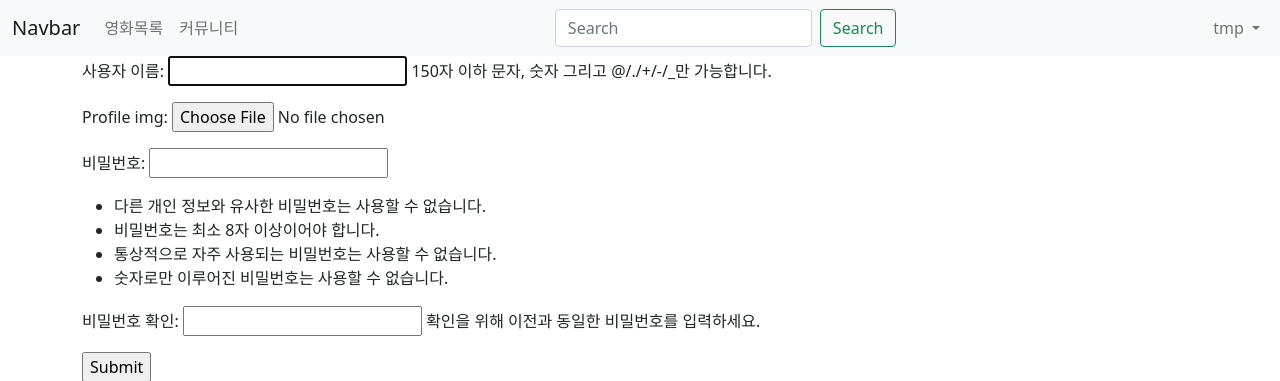
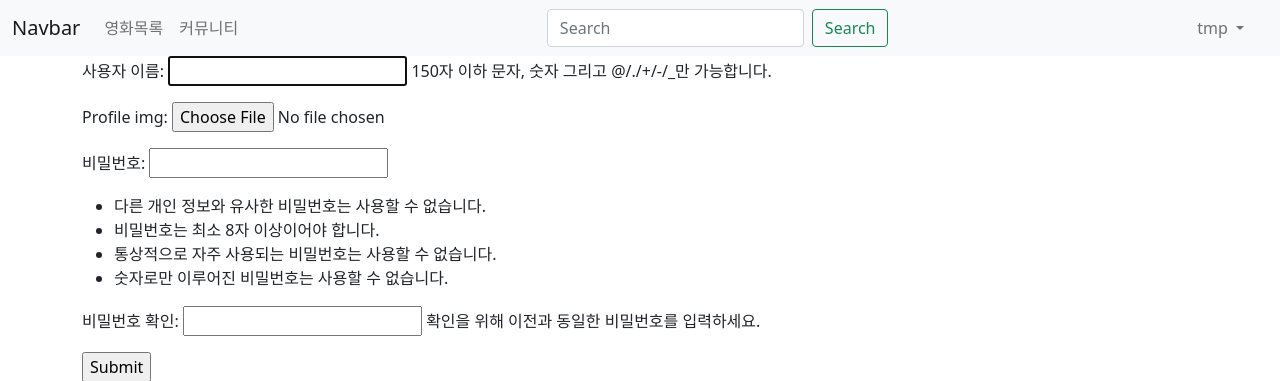
Before and after one commit to DMH-JH/pjt-final, a Django app: page /accounts/signup/ in a window 1280 px wide. Shown: the top 381 px of the page. Run offline with Django 3.2, Linux system fonts and the light colour scheme.

Commit message:
profile weight size update

```diff
--- a/templates/_nav.html
+++ b/templates/_nav.html
@@ -19,7 +19,7 @@
 
       <ul class="navbar-nav ms-auto mb-2 mb-lg-0">
         <li class="nav-item dropdown">
-          <a class="nav-link dropdown-toggle" href="#" id="dropdownmenu" role="button" data-bs-toggle="dropdown" aria-expanded="false">
+          <a class="me-3 nav-link dropdown-toggle" href="#" id="dropdownmenu" role="button" data-bs-toggle="dropdown" aria-expanded="false">
             tmp
           </a>
           <ul class="dropdown-menu" aria-labelledby="dropdownmenu">
--- a/templates/base.html
+++ b/templates/base.html
@@ -12,6 +12,12 @@
       max-width: 100%;
       height: auto !important;
     }
+    .dropdown-menu {
+      min-width: 10px !important;
+      {% comment %} height: 500px !important; {% endcomment %}
+    }
+    {% block style %}
+    {% endblock style %}
   </style>
 </head>
 <body>
```
